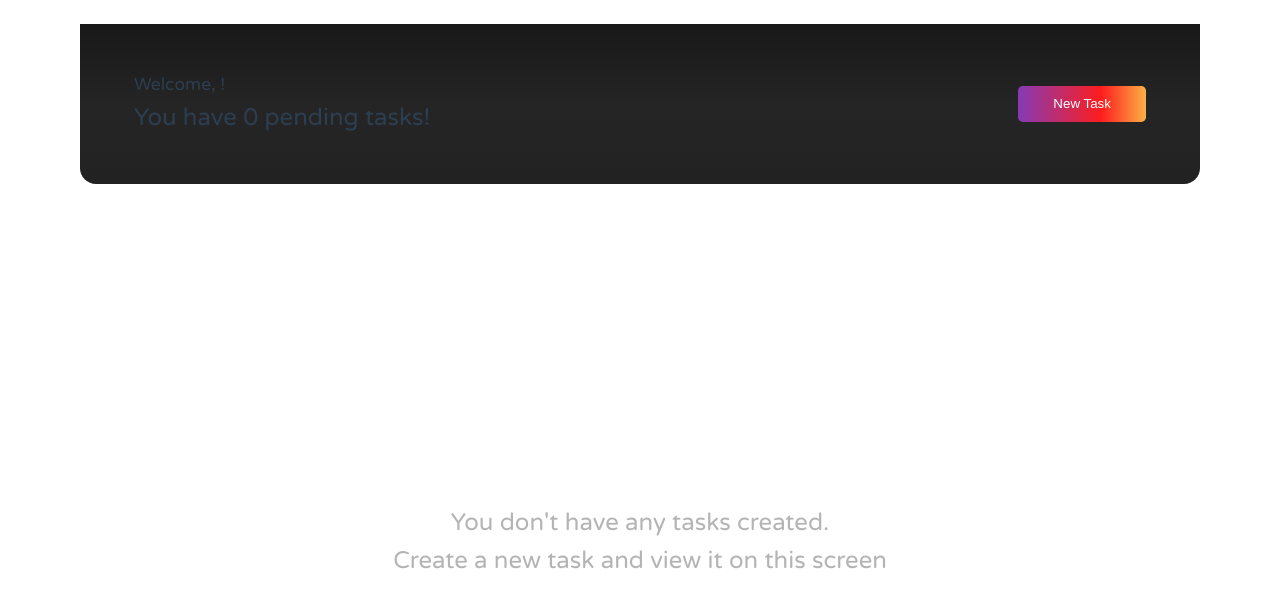
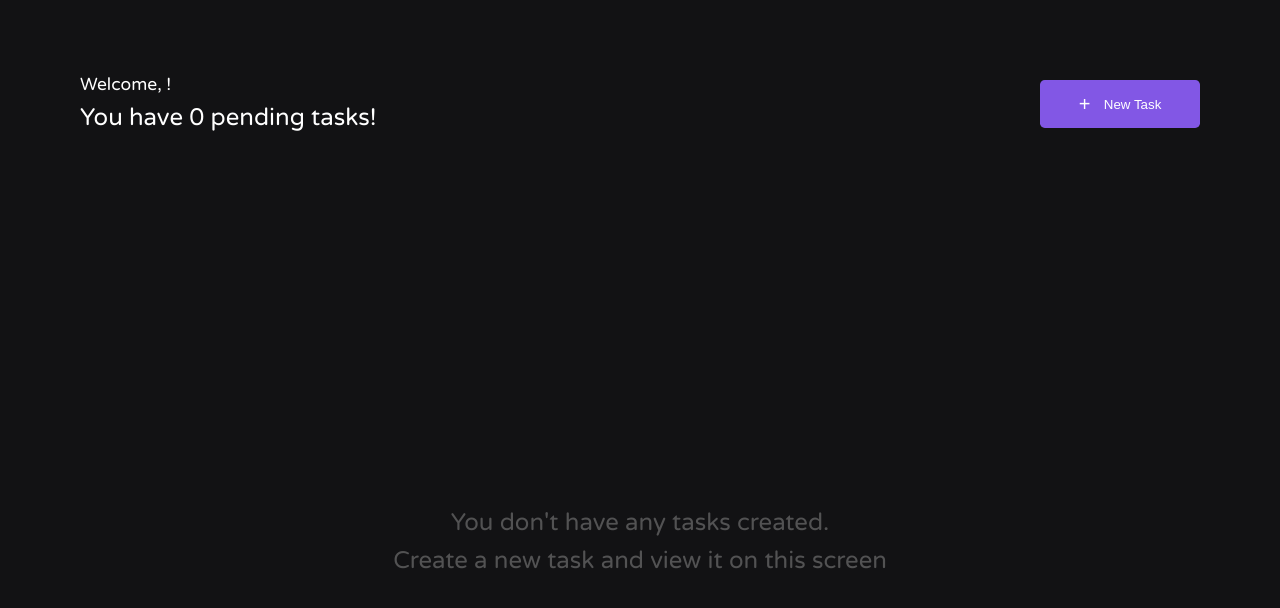
Before and after one commit to diogenesOliver/Task-s, a Vue app in the folder web/: page /task-s/1/1 in a window 1280 px wide. Shown: the top 608 px of the page. Built offline with nearby package versions, Linux system fonts and the light colour scheme; no server answers.

Commit message:
feat: Changing default color of the buttons and background

```diff
--- a/web/index.html
+++ b/web/index.html
@@ -16,6 +16,8 @@
 
     body{
       font-family: 'Varela Round';
+      background-color: #121214;
+      color: white;
     }
 
     #app{
--- a/web/src/components/HomePage.vue
+++ b/web/src/components/HomePage.vue
@@ -63,13 +63,8 @@ nav {
 
 nav h1 {
     font-size: 2rem;
-
-    -webkit-background-clip: text;
-    -webkit-text-fill-color: transparent;
-
-    background-image: linear-gradient(to bottom, rgb(132, 59, 181), rgba(253, 29, 29, 1), rgba(252, 176, 69, 1));
+    color: #8257E5;
     background-clip: text;
-    color: black;
 }
 
 .right-nav {
@@ -97,7 +92,7 @@ ul li {
 .get-started-button{
     text-align: center;
     color: white;
-    background: linear-gradient(90deg, hsl(276, 51%, 47%) 0%, rgba(253, 29, 29, 1) 65%, rgba(252, 176, 69, 1) 100%);
+    background: #8257E5;
 
     border-radius: .3rem;
     border: none;
--- a/web/src/components/SignInComponent.vue
+++ b/web/src/components/SignInComponent.vue
@@ -162,7 +162,7 @@ export default {
     border: none;
     cursor: pointer;
 
-    background: linear-gradient(90deg, hsl(276, 51%, 47%) 0%, rgba(253, 29, 29, 1) 65%, rgba(252, 176, 69, 1) 100%);
+    background: #8257E5;
     color: white;
 
     border-radius: .5rem;
--- a/web/src/components/SignUpComponent.vue
+++ b/web/src/components/SignUpComponent.vue
@@ -135,7 +135,7 @@ export default {
   border: none;
   cursor: pointer;
 
-  background: linear-gradient(90deg, hsl(276, 51%, 47%) 0%, rgba(253, 29, 29, 1) 65%, rgba(252, 176, 69, 1) 100%);
+  background: #8257E5;
   color: white;
 
   border-radius: .5rem;
--- a/web/src/components/TaskPageComponent.vue
+++ b/web/src/components/TaskPageComponent.vue
@@ -6,7 +6,10 @@
                 <h3>Welcome, {{ userInfo.name }}!</h3>
                 <h1> You have {{ tasksDetails.taskLength }} pending tasks!</h1>
             </div>
-            <button class="new-task" @click.prevent="openModal()">New Task</button>
+            <button class="new-task" @click.prevent="openModal()">
+                <h2>+</h2>
+                New Task
+            </button>
 
         </div>
 
@@ -160,7 +163,7 @@ export default {
 .nav-div {
     display: flex;
     flex-direction: row;
-    justify-content: space-around;
+    justify-content: space-between;
 
     gap: 30rem;
 
@@ -170,9 +173,6 @@ export default {
 
     width: 100%;
     margin-top: .5rem;
-
-    background: linear-gradient(#181818, #252525, rgb(34, 34, 34));
-    border-radius: 0rem 0rem 1rem 1rem;
 }
 
 h1 {
@@ -182,18 +182,25 @@ h1 {
 .new-task,
 .create-task,
 .cancel-task {
-    height: 2.3rem;
-    width: 8rem;
-
+    height: 3rem;
+    width: 10rem;
 
     text-align: center;
     color: white;
-    background: linear-gradient(90deg, hsl(276, 51%, 47%) 0%, rgba(253, 29, 29, 1) 65%, rgba(252, 176, 69, 1) 100%);
+    background: #8257E5;
 
     border-radius: .3rem;
     border: none;
 
     cursor: pointer;
+}
+
+.new-task{
+    padding-inline: 2rem;
+
+    display: flex;
+    justify-content: space-around;
+    align-items: center;
 }
 
 .msg-from-0-tasks {
```
